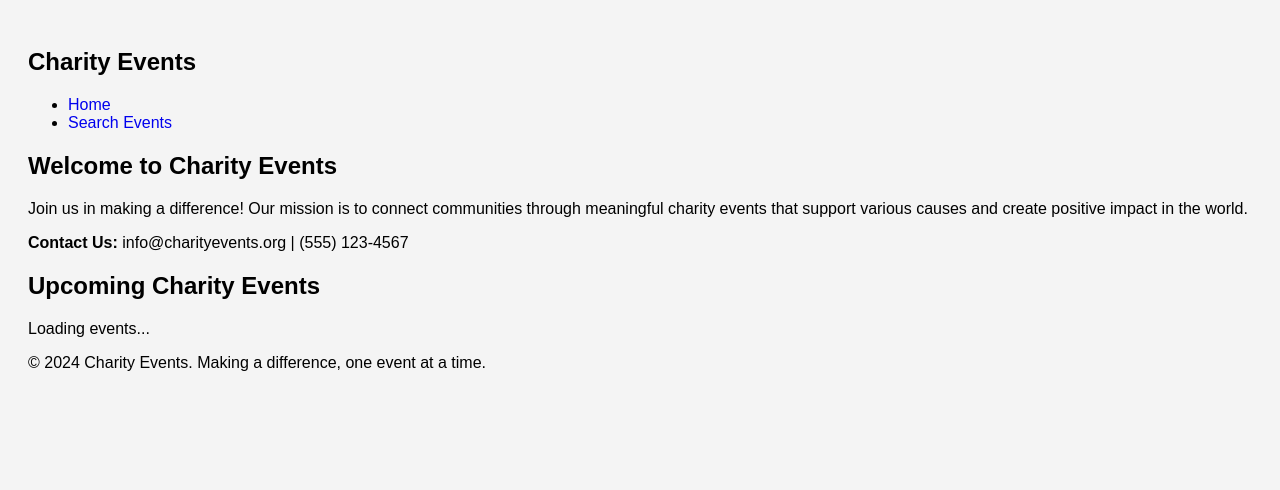
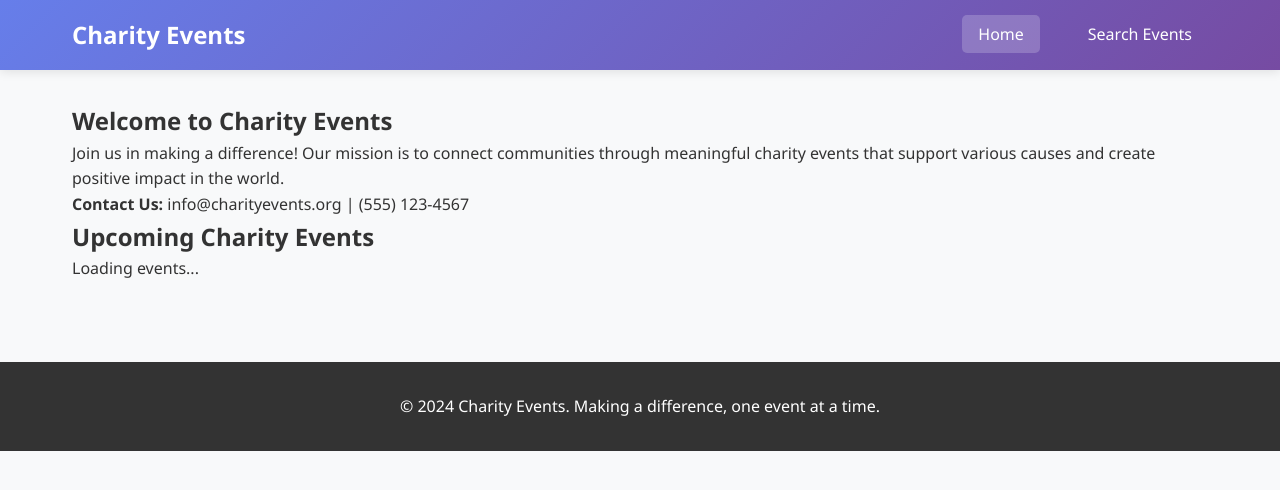
Before and after one commit to nishal12658/nishal12658A2, a plain HTML site: page nishal12658A2-clientside/index.html in a window 1280 px wide. Drawn offline with Linux system fonts and the light colour scheme; a script that the page names is missing.

Commit message:
working on the styling of the main page and navbar

```diff
--- a/nishal12658A2-clientside/style.css
+++ b/nishal12658A2-clientside/style.css
@@ -1,5 +1,69 @@
-body { font-family: Arial; padding: 20px; background: #f4f4f4; }
-nav { margin-bottom: 20px; }
-nav a { margin-right: 10px; text-decoration: none; }
-input, select { margin: 5px; padding: 5px; }
-button { padding: 6px 12px; }
+/* Reset and Base Styles */
+* {
+  margin: 0;
+  padding: 0;
+  box-sizing: border-box;
+}
+
+body {
+  font-family: 'Segoe UI', Tahoma, Geneva, Verdana, sans-serif;
+  line-height: 1.6;
+  color: #333;
+  background-color: #f8f9fa;
+}
+
+/* Navigation */
+.navbar {
+  background: linear-gradient(135deg, #667eea 0%, #764ba2 100%);
+  color: white;
+  padding: 1rem 0;
+  box-shadow: 0 2px 10px rgba(0,0,0,0.1);
+}
+
+.nav-container {
+  max-width: 1200px;
+  margin: 0 auto;
+  padding: 0 2rem;
+  display: flex;
+  justify-content: space-between;
+  align-items: center;
+}
+
+.nav-logo {
+  font-size: 1.5rem;
+  font-weight: bold;
+}
+
+.nav-menu {
+  display: flex;
+  list-style: none;
+  gap: 2rem;
+}
+
+.nav-link {
+  color: white;
+  text-decoration: none;
+  padding: 0.5rem 1rem;
+  border-radius: 5px;
+  transition: background-color 0.3s;
+}
+
+.nav-link:hover,
+.nav-link.active {
+  background-color: rgba(255,255,255,0.2);
+}
+
+/* Main Content */
+.main-content {
+  max-width: 1200px;
+  margin: 0 auto;
+  padding: 2rem;
+}
+/* Footer */
+.footer {
+  background: #333;
+  color: white;
+  text-align: center;
+  padding: 2rem;
+  margin-top: 3rem;
+}
```
